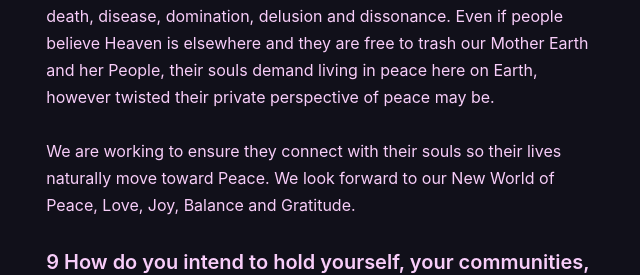
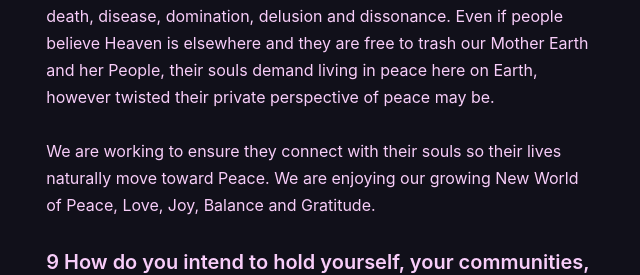
Before and after one commit to natarajgcb/natarajg, a Next.js app: page /partnersurvey in a window 1280 px wide. Shown: the part 9060-9335 px from the top of the page, without its empty margins (318-958 px from the left). Built offline with nearby package versions, Linux system fonts and the light colour scheme.

Commit message:
updating survey response text

```diff
--- a/pages/partnersurvey.js
+++ b/pages/partnersurvey.js
@@ -169,7 +169,7 @@ export default function PartnerSurvey() {
         The reason this is inevitable is because there are far more Peaceful, Loving, Joyful, Balanced and Grateful beings committed to living in an absolute Heaven on Earth than there are those that are attached to death, disease, domination, delusion and dissonance. Even if people believe Heaven is elsewhere and they are free to trash our Mother Earth and her People, their souls demand living in peace here on Earth, however twisted their private perspective of peace may be.
       </MNGBody>
       <MNGBody>
-        We are working to ensure they connect with their souls so their lives naturally move toward Peace. We look forward to our New World of Peace, Love, Joy, Balance and Gratitude.
+        We are working to ensure they connect with their souls so their lives naturally move toward Peace. We are enjoying our growing New World of Peace, Love, Joy, Balance and Gratitude.
       </MNGBody>
 
       <MNGH3>
```
